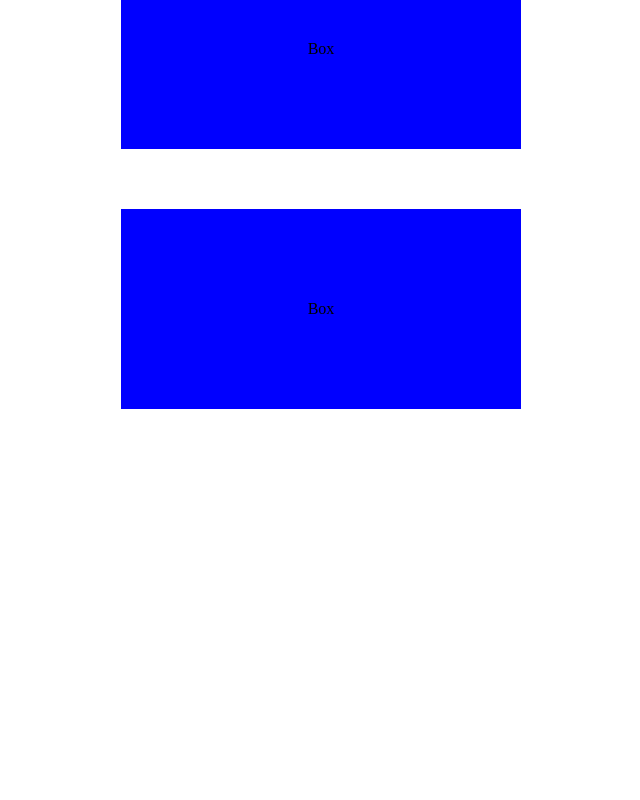
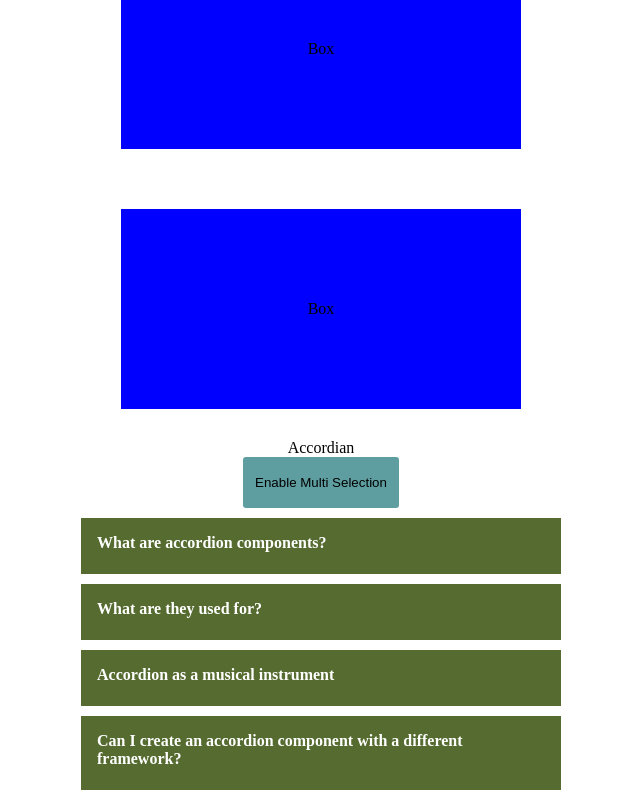
Before and after one commit to Bhavya-oss/react-twenty-five, a React (Create React App) app: page / in a window 1280 px wide. Shown: the part 5938-6738 px from the top of the page, without its empty margins (319-959 px from the left). Before the commit the page ends 6377 px from the top, so only its background shows below. Built offline with nearby package versions, Linux system fonts and the light colour scheme.

Commit message:
Accordian-multiselect and single select

```diff
--- a/src/App.css
+++ b/src/App.css
@@ -45,3 +45,25 @@
 .box.show {
   transform: translateX(0);
 }
+
+/* /padding Start */
+.pb-6 {
+  padding-bottom: 6px;
+}
+
+.cursor-pointer {
+  cursor: pointer;
+}
+/* /padding End */
+
+button {
+  padding: 18px 12px;
+  border-radius: 3px;
+  background-color: cadetblue;
+  border: none;
+  cursor: pointer;
+}
+
+.text-center {
+  text-align: center;
+}
--- a/src/App.js
+++ b/src/App.js
@@ -1,41 +1,13 @@
-import { useEffect } from "react";
 import "./App.css";
+import Animation from "./components/animation/Animation";
+import Accordian from "./components/accordian/Accordian";
 
 function App() {
-  useEffect(() => {
-    const handleScroll = () => {
-      // console.log("height", window.innerHeight);
-      const height = window.innerHeight;
-      document.querySelectorAll(".box").forEach((element) => {
-        console.log(element, "element");
-        const boxTop = element.getBoundingClientRect().top;
-        console.log("boxTop", boxTop);
-        if (boxTop < height) {
-          element.classList.add("show");
-        } else {
-          element.classList.remove("show");
-        }
-      });
-      // console.log("boxDoc", boxDoc);
-      // const boxTop =
-    };
-
-    window.addEventListener("scroll", handleScroll);
-  }, []);
-
   return (
     <>
-      <h1 className="heading1">Box animation</h1>
-
-      <div className="box-animate">
-        {Array.from({ length: 24 }).map((curr, indx) => (
-          <div className="box" key={indx}>
-            Box
-          </div>
-        ))}
-      </div>
+      <Animation />
+      <Accordian />
     </>
   );
 }
-
 export default App;
--- /dev/null
+++ b/src/components/accordian/Accordian.css
@@ -0,0 +1,21 @@
+.accordian-center {
+  width: 500px;
+  margin: auto;
+}
+
+.accordian {
+  display: flex;
+  align-items: center;
+  justify-content: center;
+  flex-direction: column;
+}
+
+.accordian-bg {
+  background-color: darkolivegreen;
+  margin: 10px;
+  padding: 16px;
+}
+
+.color-white {
+  color: #fff;
+}
--- /dev/null
+++ b/src/components/accordian/Accordian.js
@@ -0,0 +1,63 @@
+import React, { useState } from "react";
+import "./Accordian.css";
+import { ACCORDIAN_DATA } from "../../data";
+function Accordian() {
+  const [isAnswerVisible, setIsAnswerVisible] = useState(null);
+  const [isMultiSelection, setIsMultiSelection] = useState(false);
+  const [multiSelected, setMultiSelected] = useState([]);
+  const handleClick = (id) => {
+    console.log("data", id);
+
+    setIsAnswerVisible(isAnswerVisible === id ? null : id);
+  };
+
+  const handleMultiSelect = (id) => {
+    const copiedMultiSelect = [...multiSelected];
+    const indexOfId = copiedMultiSelect.indexOf(id);
+    if (indexOfId === -1) {
+      copiedMultiSelect.push(id);
+    } else {
+      copiedMultiSelect.splice(indexOfId, 1);
+    }
+    setMultiSelected(copiedMultiSelect);
+  };
+
+  //   console.log("isMultiSelectionisMultiSelection", isMultiSelection);
+  return (
+    <div className="accordian accordian-center">
+      {" "}
+      Accordian
+      <div className="text-center">
+        {" "}
+        <button onClick={() => setIsMultiSelection(!isMultiSelection)}>
+          Enable Multi Selection
+        </button>
+      </div>
+      <div>
+        {" "}
+        {ACCORDIAN_DATA &&
+          ACCORDIAN_DATA.length > 0 &&
+          ACCORDIAN_DATA.map((curr) => (
+            <div className="accordian-bg color-white " key={curr.id}>
+              <h4
+                className="pb-6 cursor-pointer"
+                onClick={() =>
+                  isMultiSelection
+                    ? handleMultiSelect(curr.id)
+                    : handleClick(curr.id)
+                }
+              >
+                {curr.question}
+              </h4>
+              {isAnswerVisible === curr.id ||
+              multiSelected.indexOf(curr.id) !== -1 ? (
+                <p>{curr.answer}</p>
+              ) : null}
+            </div>
+          ))}
+      </div>
+    </div>
+  );
+}
+
+export default Accordian;
--- /dev/null
+++ b/src/components/animation/Animation.js
@@ -0,0 +1,40 @@
+import React, { useEffect } from "react";
+
+function Animation() {
+  useEffect(() => {
+    const handleScroll = () => {
+      // console.log("height", window.innerHeight);
+      const height = window.innerHeight;
+      document.querySelectorAll(".box").forEach((element) => {
+        console.log(element, "element");
+        const boxTop = element.getBoundingClientRect().top;
+        console.log("boxTop", boxTop);
+        if (boxTop < height) {
+          element.classList.add("show");
+        } else {
+          element.classList.remove("show");
+        }
+      });
+      // console.log("boxDoc", boxDoc);
+      // const boxTop =
+    };
+
+    window.addEventListener("scroll", handleScroll);
+  }, []);
+
+  return (
+    <div>
+      {" "}
+      <h1 className="heading1">Box animation</h1>
+      <div className="box-animate">
+        {Array.from({ length: 24 }).map((curr, indx) => (
+          <div className="box" key={indx}>
+            Box
+          </div>
+        ))}
+      </div>
+    </div>
+  );
+}
+
+export default Animation;
--- a/src/components/accordian/data.js
+++ b/src/data.js
@@ -1,4 +1,4 @@
-const data = [
+export const ACCORDIAN_DATA = [
   {
     id: "1",
     question: "What are accordion components?",
@@ -24,5 +24,3 @@ const data = [
       "Yes of course, it is very possible to create an accordion component with another framework.",
   },
 ];
-
-export default data;
```
